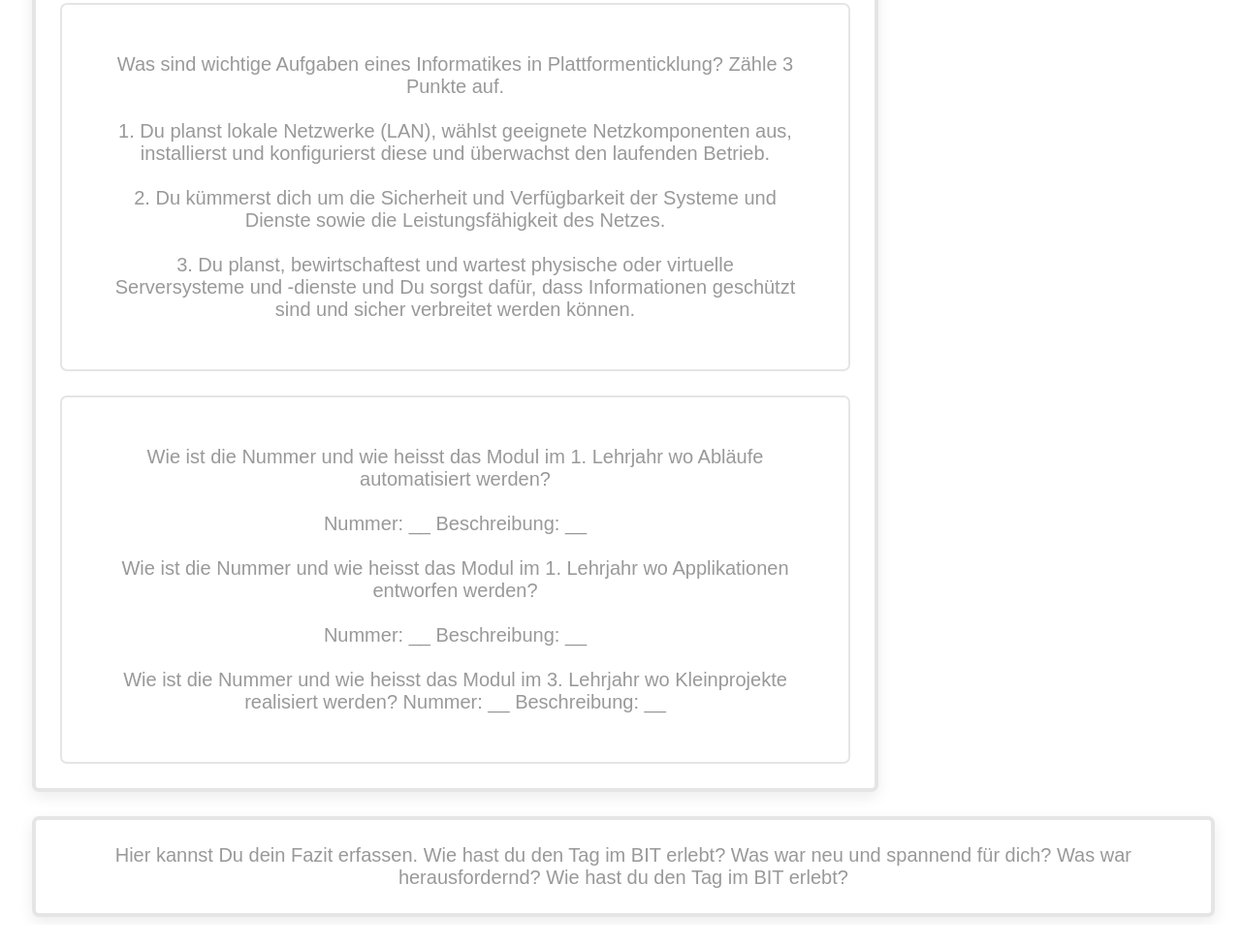
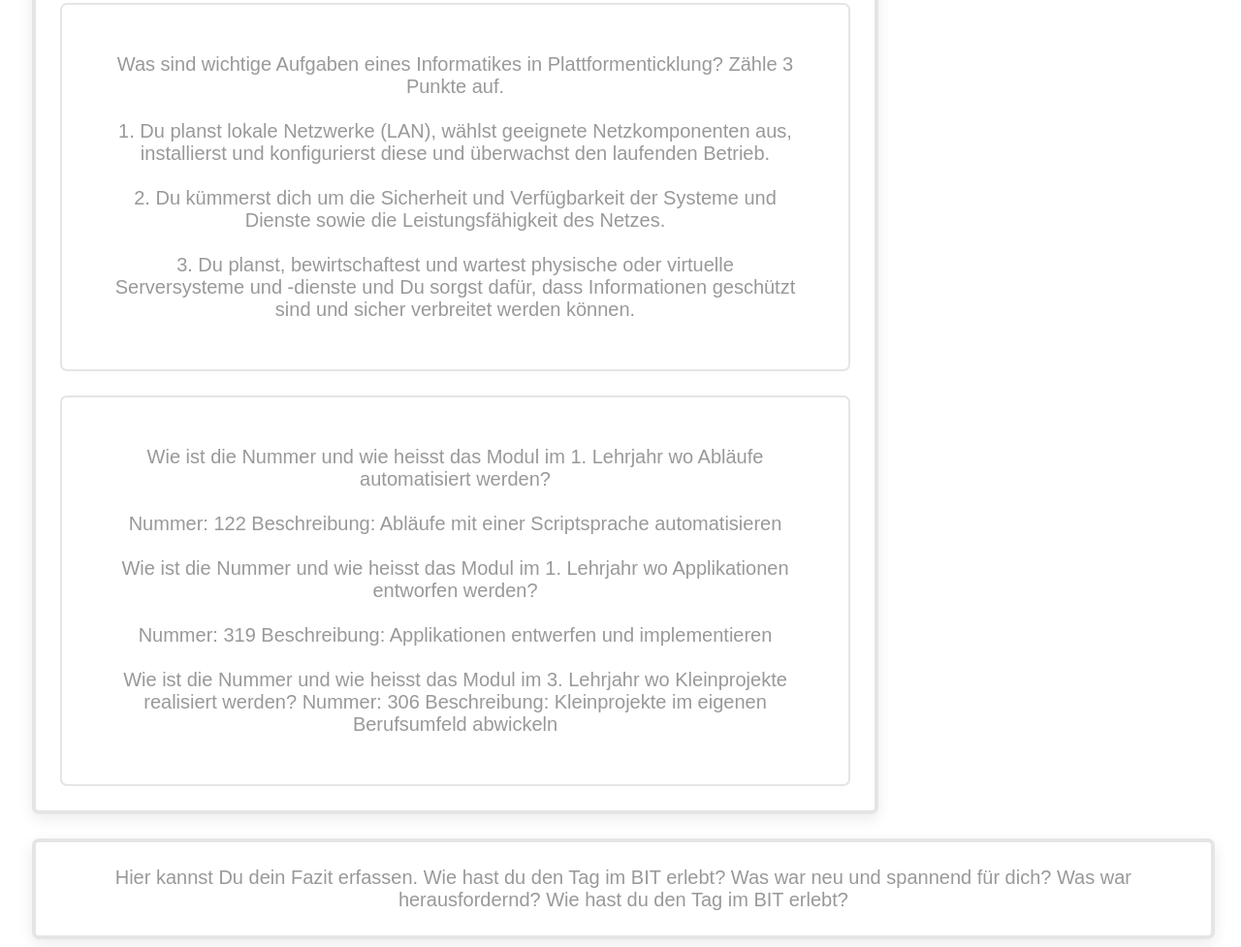
Before and after one commit to Kindalpaca/Kindalpaca.github.io, a plain HTML site: page index.html in a window 1280 px wide. Shown: the part 687-1664 px from the top of the page at 97% size. Before the commit the page ends 1641 px from the top, so only its background shows below. Drawn offline with Linux system fonts and the light colour scheme.

Commit message:
Update index.html

```diff
--- a/index.html
+++ b/index.html
@@ -53,14 +53,14 @@
      <footer>
      Wie ist die Nummer und wie heisst das Modul im 1. Lehrjahr wo Abläufe automatisiert werden?
      <br></br>
-     Nummer: __    Beschreibung: __
+     Nummer: 122   Beschreibung: Abläufe mit einer Scriptsprache automatisieren
      <br></br>
      Wie ist die Nummer und wie heisst das Modul im 1. Lehrjahr wo Applikationen entworfen werden?
      <br></br>
-     Nummer: __    Beschreibung: __
+     Nummer: 319   Beschreibung: Applikationen entwerfen und implementieren
      <br></br>
      Wie ist die Nummer und wie heisst das Modul im 3. Lehrjahr wo Kleinprojekte realisiert werden?
-     Nummer: __    Beschreibung: __
+     Nummer: 306   Beschreibung: Kleinprojekte im eigenen Berufsumfeld abwickeln
      </footer>
  </section>
 
```
